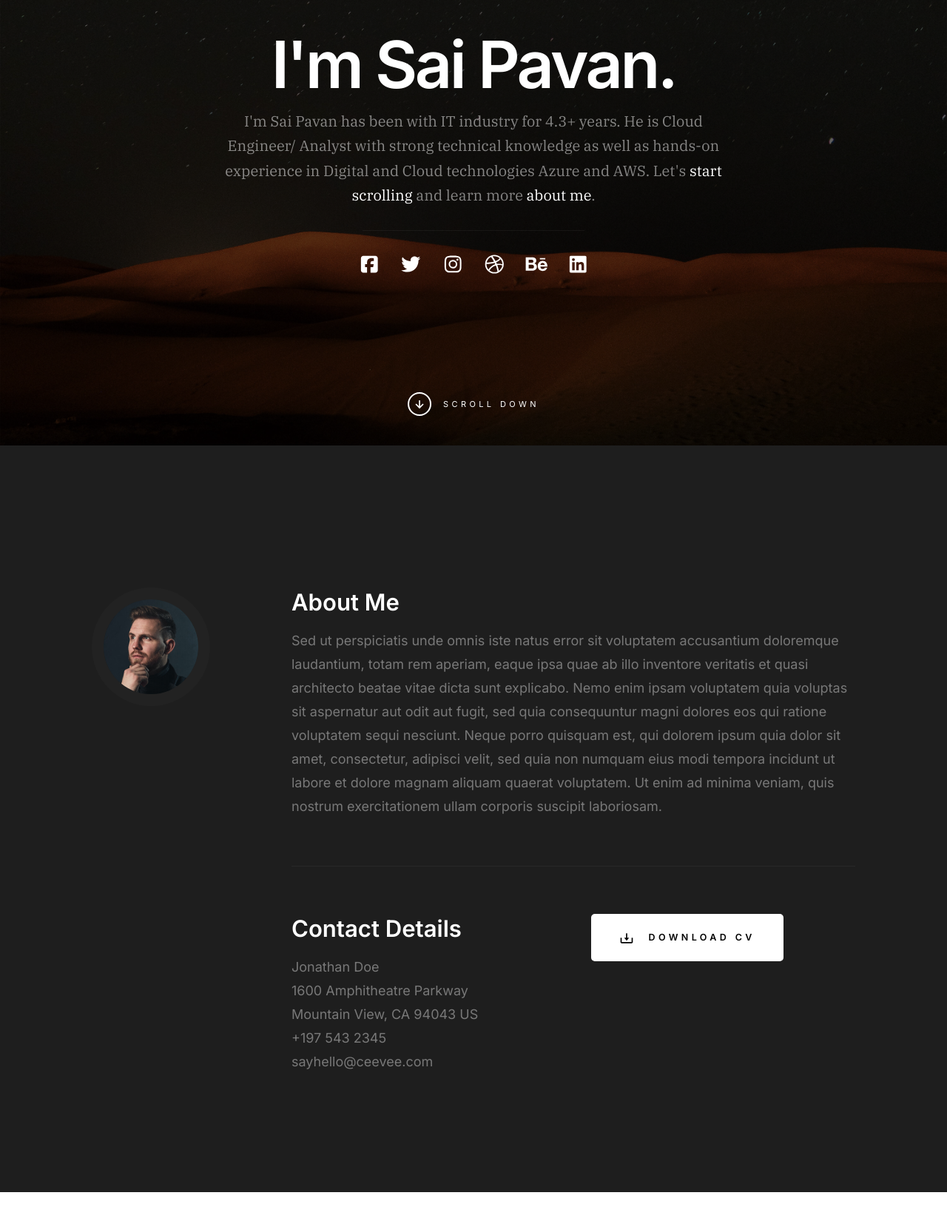
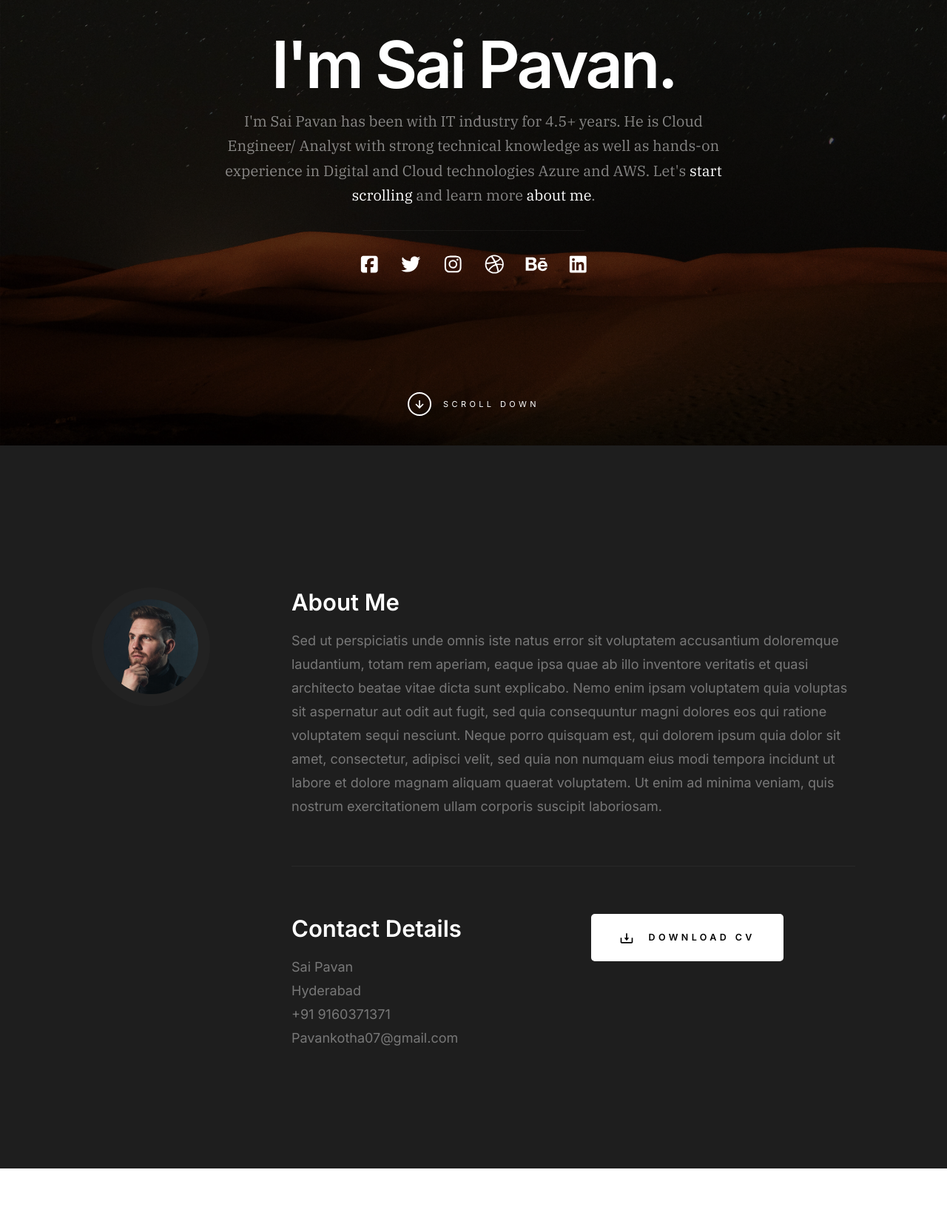
Before and after one commit to SaiPavan37/Sai_Resume, a plain HTML site: page index.html in a window 1280 px wide. Shown: the part 214-1864 px from the top of the page at 74% size. Drawn offline with Linux system fonts and the light colour scheme.

Commit message:
Update index.html

```diff
--- a/index.html
+++ b/index.html
@@ -77,7 +77,7 @@
                     <h1>I'm Sai Pavan.</h1>
 
                     <h3>
-                    I'm Sai Pavan has been with IT industry for 4.3+ years. He is Cloud Engineer/ Analyst with strong technical knowledge
+                    I'm Sai Pavan has been with IT industry for 4.5+ years. He is Cloud Engineer/ Analyst with strong technical knowledge
                     as well as hands-on experience in Digital and Cloud technologies Azure and AWS. Let's <a class="smoothscroll" href="#about">start scrolling</a>
                     and learn more <a class="smoothscroll" href="#about">about me</a>.
                     </h3>
@@ -138,11 +138,10 @@
                         <h3>Contact Details</h3>
 
                         <p>
-                        Jonathan Doe <br>
-                        1600 Amphitheatre Parkway <br>
-                        Mountain View, CA 94043 US <br>
-                        <a href="tel:+1975432345">+197 543 2345</a> <br>
-                        <a href="mailto:#0">sayhello@ceevee.com</a>
+                        Sai Pavan <br>
+                        Hyderabad <br>
+                        <a href="tel:+91 9160371371">+91 9160371371</a> <br>
+                        <a href="mailto:#0">Pavankotha07@gmail.com</a>
                         </p>
 
                     </div>
```
